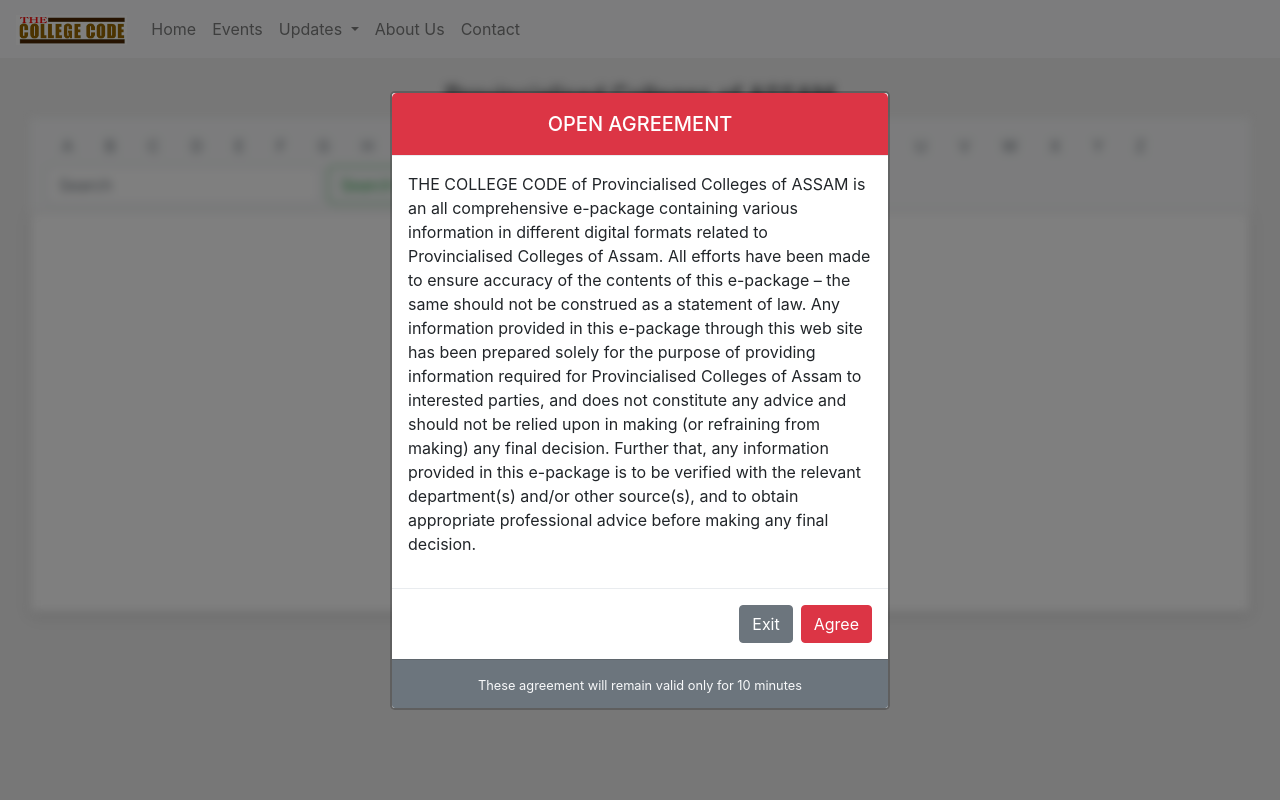
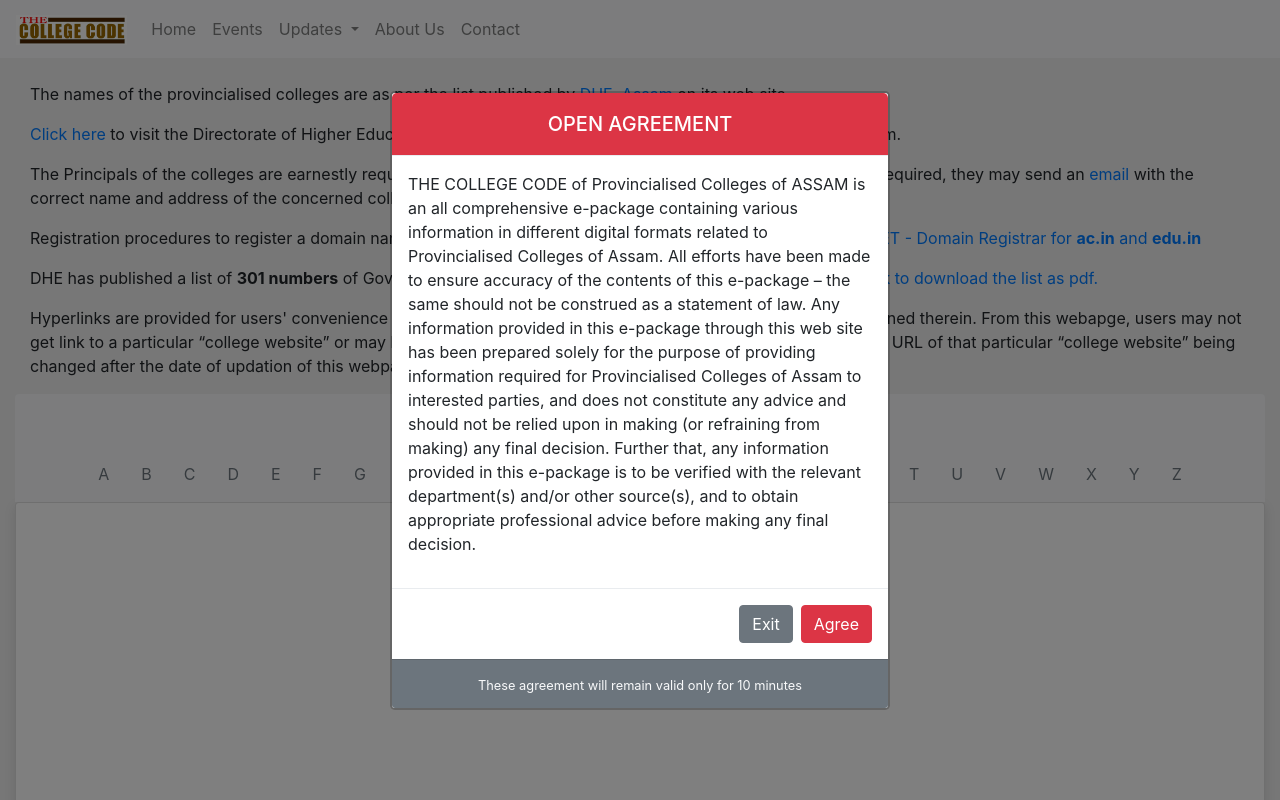
Before and after one commit to jabir15/acc-try, a Django app: page /listofcolleges/ in a window 1280 px wide. Run offline with Django 3.2, Linux system fonts and the light colour scheme; data that the repository does not hold is empty; some libraries are stand-ins or nearby versions.

Commit message:
college_list design

```diff
--- a/personal/templates/personal/college_list.html
+++ b/personal/templates/personal/college_list.html
@@ -1,39 +1,54 @@
 {% extends "personal/header.html" %} {% load static %} {% block content %} {% include 'personal/includes/disclaimer.html'%}
-<div class="container-fluid" hidden>
+<div class="container-fluid">
+    <div class="row">
+        <div class="col-12">
+            <p>
                 The names of the provincialised colleges are as per the list published by
-    <a href="http://www.dheassam.gov.in/colleges.asp" target="_blank">DHE, Assam</a> on its web site.</td>
-    <a href="http://dheassam.gov.in/colleges_1.asp" target="_blank">Click here </a> to visit the Directorate of Higher Education, Assam for the official list of provincialised colleges
-    in Assam. The Principals of the colleges are earnestly requested to check the names and addresses of the colleges and,
-    if required, they may send an email to me (kabirhussain57@gmail.com) with the correct name and address of the concerned
-    college to be uploaded here. Registration procedures to register a domain name under
+                <a href="http://www.dheassam.gov.in/colleges.asp" target="_blank">DHE, Assam</a> on its web site.
+            </p>
+            <p>
+                <a href="http://dheassam.gov.in/colleges_1.asp" target="_blank">Click here </a> to visit the Directorate of Higher Education, Assam for the official list of provincialised
+                colleges in Assam.
+            </p>
+            <p>
+                The Principals of the colleges are earnestly requested to check the names and addresses of the colleges and, if required,
+                they may send an
+                <a href="{% url 'contact' %}"> email</a> with the correct name and address of the concerned college to be uploaded here.
+            </p>
+            <p>
+                Registration procedures to register a domain name under
                 <strong>ac.in</strong> and
                 <strong>edu.in</strong>
                 <a href="http://www.registry.ernet.in/" title="ERNET" target="_blank">Click here to open the website of ERNET - Domain Registrar for
                     <strong>ac.in</strong> and
                     <strong>edu.in</strong>
                 </a>
-    <a href="../pdf/provincialised colleges/301_Colleges_District-wise.pdf" title="DHE's List of 301 Colleges" target="_blank">DHE has published a list of
+            </p>
+            <p>
+                DHE has published a list of
                 <strong>301 numbers</strong> of Govt./ Provincialised Colleges of Assam on
-        <strong>December 22, 2016</strong>:
-        <br/>Click to download the list as pdf.</a>
+                <strong>December 22, 2016.</strong>
+                <a href="../pdf/provincialised colleges/301_Colleges_District-wise.pdf" title="DHE's List of 301 Colleges" target="_blank">
+                    Click to download the list as pdf.
+                </a>
+            </p>
 
-    <br/>List of hyperlinks as provided below are in alphabetical-order and September 11, 2017.
-    <br/>Hyperlinks are provided for users' convenience only and do not constitute endorsement of any information contained therein.
-    From this webapge, users may not get link to a particular “college website” or may be linked to “other unexpected website”,
-    if, either domain name or URL of that particular “college website” being changed after the date of updation of this webpage.
-
-
+            <p>
+                Hyperlinks are provided for users' convenience only and do not constitute endorsement of any information contained therein.
+                From this webapge, users may not get link to a particular “college website” or may be linked to “other unexpected
+                website”, if, either domain name or URL of that particular “college website” being changed after the date
+                of updation of this webpage.
+            </p>
         </div>
-<div class="container-fluid" id="maincontent">
+    </div>
     <div class="row">
-        <div class="col-12 text-center">
+        <div class="col-12 text-center bg-light p-2 rounded-top">
             <h4>Provincialised Colleges of ASSAM</h4>
         </div>
     </div>
-    <div class="row">
-        <div class="col-12">
-            <nav id="navbar-example" class="navbar navbar-light bg-light">
-                <ul class="nav nav-pills">
+</div>
+<nav id="navbar-example" class="navbar sticky-top navbar-light bg-light justify-content-sm-center" style="top:56px;">
+    <ul class="nav nav-pills nav-justified">
         <li class="nav-item">
             <a class="nav-link {% if colleges_A|length == 0%} disabled {% endif %}" href="#A">A</a>
         </li>
@@ -59,7 +74,7 @@
             <a class="nav-link {% if colleges_H|length == 0%} disabled {% endif %}" href="#H">H</a>
         </li>
         <li class="nav-item">
-                        <a class="nav-link {% if colleges_I|length == 0%} disabled {% endif %}" href "#I">I</a>
+            <a class="nav-link {% if colleges_I|length == 0%} disabled {% endif %}" href="#I">I</a>
         </li>
         <li class="nav-item">
             <a class="nav-link {% if colleges_J|length == 0%} disabled {% endif %}" href="#J">J</a>
@@ -110,16 +125,16 @@
             <a class="nav-link {% if colleges_Y|length == 0%} disabled {% endif %}" href="#Y">Y</a>
         </li>
         <li class="nav-item">
-                        <a class="nav-link {% if colleges_Y|length == 0%} disabled {% endif %}" href="#Z">Z</a>
+            <a class="nav-link {% if colleges_Z|length == 0%} disabled {% endif %}" href="#Z">Z</a>
         </li>
     </ul>
     <form class="form-inline my-2 my-lg-0">
-                    <input class="form-control mr-sm-2" type="search" placeholder="Search" aria-label="Search">
-                    <button class="btn btn-outline-success my-2 my-sm-0" type="submit">Search</button>
+        <div class="input-group my-2">
+            <!-- <input type="text" class="form-control" id="inlineFormInputGroup" placeholder="Search"> -->
+        </div>
     </form>
 </nav>
-        </div>
-    </div>
+<div class="container-fluid"></div>
     <div class="row">
         <div class="col-12">
         <div class="contactcard" data-spy="scroll" data-target="#navbar-example" data-offset="100" style="position:relative; height:400px; overflow:auto;">
@@ -136,10 +151,8 @@
                         </p>
                     </li>
                     {% endfor %}
-                    </ol>
-                    {% endif %}
-
-                    {% if colleges_B %}
+                </ul>
+                {% endif %} {% if colleges_B %}
                 <h4 class="card-title bg-light py-3" id="B">B</h4>
                 <ul class="card-text m-3 list-unstyled" type="1">
                     {% for college in colleges_B %}
@@ -150,10 +163,8 @@
                         </p>
                     </li>
                     {% endfor %}
-                    </ol>
-                    {% endif %}
-
-                    {% if colleges_C %}
+                </ul>
+                {% endif %} {% if colleges_C %}
                 <h4 class="card-title bg-light py-3" id="C">C</h4>
                 <ul class="card-text m-3 list-unstyled" type="1">
                     {% for college in colleges_C %}
@@ -164,10 +175,8 @@
                         </p>
                     </li>
                     {% endfor %}
-                    </ol>
-                    {% endif %}
-
-                    {% if colleges_D %}
+                </ul>
+                {% endif %} {% if colleges_D %}
                 <h4 class="card-title bg-light py-3" id="D">D</h4>
                 <ul class="card-text m-3 list-unstyled" type="1">
                     {% for college in colleges_D %}
@@ -178,10 +187,8 @@
                         </p>
                     </li>
                     {% endfor %}
-                    </ol>
-                    {% endif %}
-
-                    {% if colleges_E %}
+                </ul>
+                {% endif %} {% if colleges_E %}
                 <h4 class="card-title bg-light py-3" id="E">E</h4>
                 <ul class="card-text m-3 list-unstyled" type="1">
                     {% for college in colleges_E %}
@@ -192,10 +199,8 @@
                         </p>
                     </li>
                     {% endfor %}
-                    </ol>
-                    {% endif %}
-
-                    {% if colleges_F %}
+                </ul>
+                {% endif %} {% if colleges_F %}
                 <h4 class="card-title bg-light py-3" id="F">F</h4>
                 <ul class="card-text m-3 list-unstyled" type="1">
                     {% for college in colleges_F %}
@@ -206,10 +211,8 @@
                         </p>
                     </li>
                     {% endfor %}
-                    </ol>
-                    {% endif %}
-
-                    {% if colleges_G %}
+                </ul>
+                {% endif %} {% if colleges_G %}
                 <h4 class="card-title bg-light py-3" id="G">G</h4>
                 <ul class="card-text m-3 list-unstyled" type="1">
                     {% for college in colleges_G %}
@@ -220,10 +223,8 @@
                         </p>
                     </li>
                     {% endfor %}
-                    </ol>
-                    {% endif %}
-
-                    {% if colleges_H %}
+                </ul>
+                {% endif %} {% if colleges_H %}
                 <h4 class="card-title bg-light py-3" id="H">H</h4>
                 <ul class="card-text m-3 list-unstyled" type="1">
                     {% for college in colleges_H %}
@@ -234,10 +235,8 @@
                         </p>
                     </li>
                     {% endfor %}
-                    </ol>
-                    {% endif %}
-
-                    {% if colleges_I %}
+                </ul>
+                {% endif %} {% if colleges_I %}
                 <h4 class="card-title bg-light py-3" id="I">I</h4>
                 <ul class="card-text m-3 list-unstyled" type="1">
                     {% for college in colleges_I %}
@@ -248,10 +247,8 @@
                         </p>
                     </li>
                     {% endfor %}
-                    </ol>
-                    {% endif %}
-
-                    {% if colleges_J %}
+                </ul>
+                {% endif %} {% if colleges_J %}
                 <h4 class="card-title bg-light py-3" id="J">J</h4>
                 <ul class="card-text m-3 list-unstyled" type="1">
                     {% for college in colleges_J %}
@@ -262,10 +259,8 @@
                         </p>
                     </li>
                     {% endfor %}
-                    </ol>
-                    {% endif %}
-
-                    {% if colleges_K %}
+                </ul>
+                {% endif %} {% if colleges_K %}
                 <h4 class="card-title bg-light py-3" id="K">K</h4>
                 <ul class="card-text m-3 list-unstyled" type="1">
                     {% for college in colleges_K %}
@@ -276,10 +271,8 @@
                         </p>
                     </li>
                     {% endfor %}
-                    </ol>
-                    {% endif %}
-
-                    {% if colleges_L %}
+                </ul>
+                {% endif %} {% if colleges_L %}
                 <h4 class="card-title bg-light py-3" id="L">L</h4>
                 <ul class="card-text m-3 list-unstyled" type="1">
                     {% for college in colleges_L %}
@@ -290,10 +283,8 @@
                         </p>
                     </li>
                     {% endfor %}
-                    </ol>
-                    {% endif %}
-
-                    {% if colleges_M %}
+                </ul>
+                {% endif %} {% if colleges_M %}
                 <h4 class="card-title bg-light py-3" id="M">M</h4>
                 <ul class="card-text m-3 list-unstyled" type="1">
                     {% for college in colleges_M %}
@@ -304,10 +295,8 @@
                         </p>
                     </li>
                     {% endfor %}
-                    </ol>
-                    {% endif %}
-
-                    {% if colleges_N %}
+                </ul>
+                {% endif %} {% if colleges_N %}
                 <h4 class="card-title bg-light py-3" id="N">N</h4>
                 <ul class="card-text m-3 list-unstyled" type="1">
                     {% for college in colleges_N %}
@@ -318,10 +307,8 @@
                         </p>
                     </li>
                     {% endfor %}
-                    </ol>
-                    {% endif %}
-
-                    {% if colleges_O %}
+                </ul>
+                {% endif %} {% if colleges_O %}
                 <h4 class="card-title bg-light py-3" id="O">O</h4>
                 <ul class="card-text m-3 list-unstyled" type="1">
                     {% for college in colleges_O %}
@@ -332,10 +319,8 @@
                         </p>
                     </li>
                     {% endfor %}
-                    </ol>
-                    {% endif %}
-
-                    {% if colleges_P %}
+                </ul>
+                {% endif %} {% if colleges_P %}
                 <h4 class="card-title bg-light py-3" id="P">P</h4>
                 <ul class="card-text m-3 list-unstyled" type="1">
                     {% for college in colleges_P %}
@@ -346,10 +331,8 @@
                         </p>
                     </li>
                     {% endfor %}
-                    </ol>
-                    {% endif %}
-
-                    {% if colleges_Q %}
+                </ul>
+                {% endif %} {% if colleges_Q %}
                 <h4 class="card-title bg-light py-3" id="Q">Q</h4>
                 <ul class="card-text m-3 list-unstyled" type="1">
                     {% for college in colleges_Q %}
@@ -360,10 +343,8 @@
                         </p>
                     </li>
                     {% endfor %}
-                    </ol>
-                    {% endif %}
-
-                    {% if colleges_R %}
+                </ul>
+                {% endif %} {% if colleges_R %}
                 <h4 class="card-title bg-light py-3" id="R">R</h4>
                 <ul class="card-text m-3 list-unstyled" type="1">
                     {% for college in colleges_R %}
@@ -374,10 +355,8 @@
                         </p>
                     </li>
                     {% endfor %}
-                    </ol>
-                    {% endif %}
-
-                    {% if colleges_S %}
+                </ul>
+                {% endif %} {% if colleges_S %}
                 <h4 class="card-title bg-light py-3" id="S">S</h4>
                 <ul class="card-text m-3 list-unstyled" type="1">
                     {% for college in colleges_S %}
@@ -388,10 +367,8 @@
                         </p>
                     </li>
                     {% endfor %}
-                    </ol>
-                    {% endif %}
-
-                    {% if colleges_T %}
+                </ul>
+                {% endif %} {% if colleges_T %}
                 <h4 class="card-title bg-light py-3" id="T">T</h4>
                 <ul class="card-text m-3 list-unstyled" type="1">
                     {% for college in colleges_T %}
@@ -402,10 +379,8 @@
                         </p>
                     </li>
                     {% endfor %}
-                    </ol>
-                    {% endif %}
-
-                    {% if colleges_U %}
+                </ul>
+                {% endif %} {% if colleges_U %}
                 <h4 class="card-title bg-light py-3" id="U">U</h4>
                 <ul class="card-text m-3 list-unstyled" type="1">
                     {% for college in colleges_U %}
@@ -416,10 +391,8 @@
                         </p>
                     </li>
                     {% endfor %}
-                    </ol>
-                    {% endif %}
-
-                    {% if colleges_V %}
+                </ul>
+                {% endif %} {% if colleges_V %}
                 <h4 class="card-title bg-light py-3" id="V">V</h4>
                 <ul class="card-text m-3 list-unstyled" type="1">
                     {% for college in colleges_V %}
@@ -430,10 +403,8 @@
                         </p>
                     </li>
                     {% endfor %}
-                    </ol>
-                    {% endif %}
-
-                    {% if colleges_W %}
+                </ul>
+                {% endif %} {% if colleges_W %}
                 <h4 class="card-title bg-light py-3" id="W">W</h4>
                 <ul class="card-text m-3 list-unstyled" type="1">
                     {% for college in colleges_W %}
@@ -444,10 +415,8 @@
                         </p>
                     </li>
                     {% endfor %}
-                    </ol>
-                    {% endif %}
-
-                    {% if colleges_X %}
+                </ul>
+                {% endif %} {% if colleges_X %}
                 <h4 class="card-title bg-light py-3" id="X">X</h4>
                 <ul class="card-text m-3 list-unstyled" type="1">
                     {% for college in colleges_X %}
@@ -458,10 +427,8 @@
                         </p>
                     </li>
                     {% endfor %}
-                    </ol>
-                    {% endif %}
-
-                    {% if colleges_Y %}
+                </ul>
+                {% endif %} {% if colleges_Y %}
                 <h4 class="card-title bg-light py-3" id="Y">Y</h4>
                 <ul class="card-text m-3 list-unstyled" type="1">
                     {% for college in colleges_Y %}
@@ -472,10 +439,8 @@
                         </p>
                     </li>
                     {% endfor %}
-                    </ol>
-                    {% endif %}
-
-                    {% if colleges_Z %}
+                </ul>
+                {% endif %} {% if colleges_Z %}
                 <h4 class="card-title bg-light py-3" id="Z">Z</h4>
                 <ul class="card-text m-3 list-unstyled" type="1">
                     {% for college in colleges_Z %}
@@ -486,9 +451,8 @@
                         </p>
                     </li>
                     {% endfor %}
-                    </ol>
+                </ul>
                 {% endif %}
-                </div>
             </div>
         </div>
         </div>
```
Lines whose indentation alone changed are shown as unchanged.
